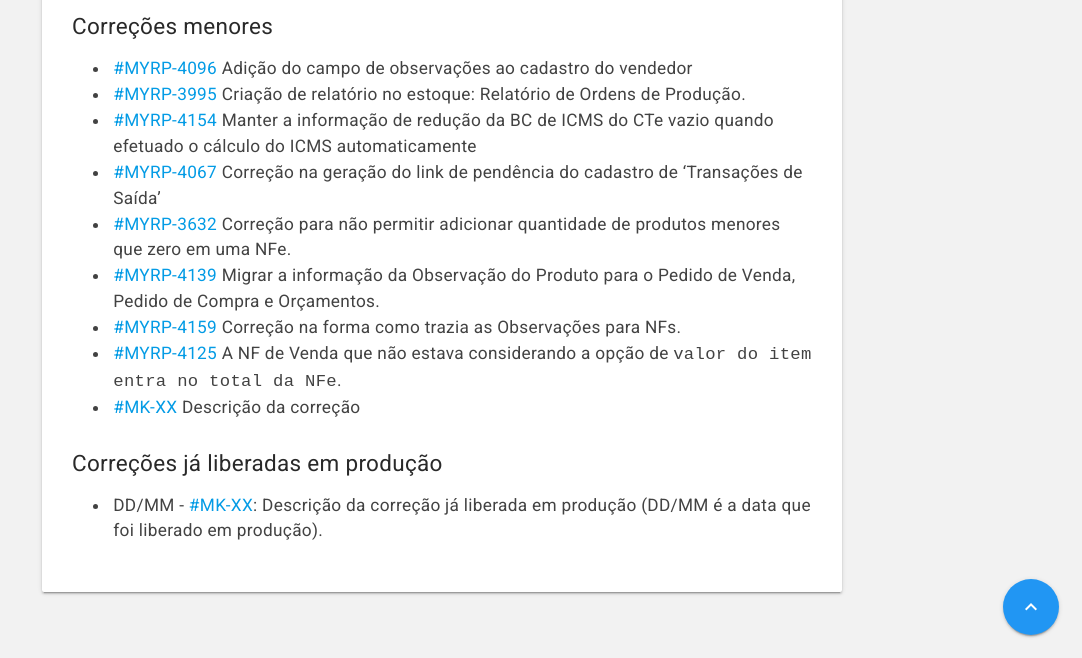
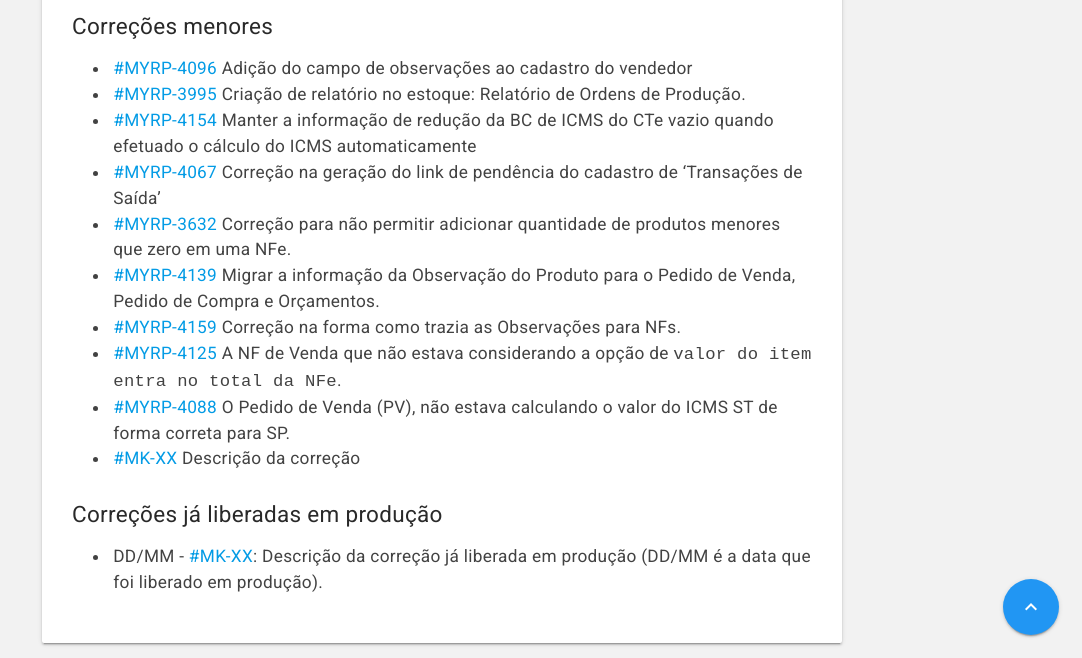
Before and after one commit to myrp-maicon/changelog-myrp, a Jekyll site: the page built from docs/myrp/19.04.03.md, in a window 1280 px wide and 900 px high, scrolled down 3666 px, cut to the strip 242-900 px from the top of the window. Shown: the whole strip, without its empty margins (198-1280 px from the left). Built offline with Jekyll 4.4.1, drawn with Linux system fonts in a browser that asks for light colours; nearby versions of some CDN libraries; our own code applies the rules of GitHub Pages for plain Markdown files; the repository's description, which GitHub fills in, is left out.

Commit message:
AD:MYRP-4088
O Pedido de Venda (PV), não estava calculando o valor do ICMS ST de forma correta para SP.

```diff
--- a/docs/myrp/19.04.03.md
+++ b/docs/myrp/19.04.03.md
@@ -48,6 +48,7 @@ As alterações estarão disponíveis no ambiente demo.myrp.com.br (212) na sema
 * [#MYRP-4139](https://devmyrp.atlassian.net/browse/MYRP-4139) Migrar a informação da Observação do Produto para o Pedido de Venda, Pedido de Compra e Orçamentos.
 * [#MYRP-4159](https://devmyrp.atlassian.net/browse/MYRP-4159) Correção na forma como trazia as Observações para NFs.
 * [#MYRP-4125](https://devmyrp.atlassian.net/browse/MYRP-4125) A NF de Venda que não estava considerando a opção de `valor do item entra no total da NFe`.
+* [#MYRP-4088](https://devmyrp.atlassian.net/browse/MYRP-4088) O Pedido de Venda (PV), não estava calculando o valor do ICMS ST de forma correta para SP.
 * [#MK-XX](https://devmyrp.atlassian.net/browse/MK-XX) Descrição da correção
 
 
```
